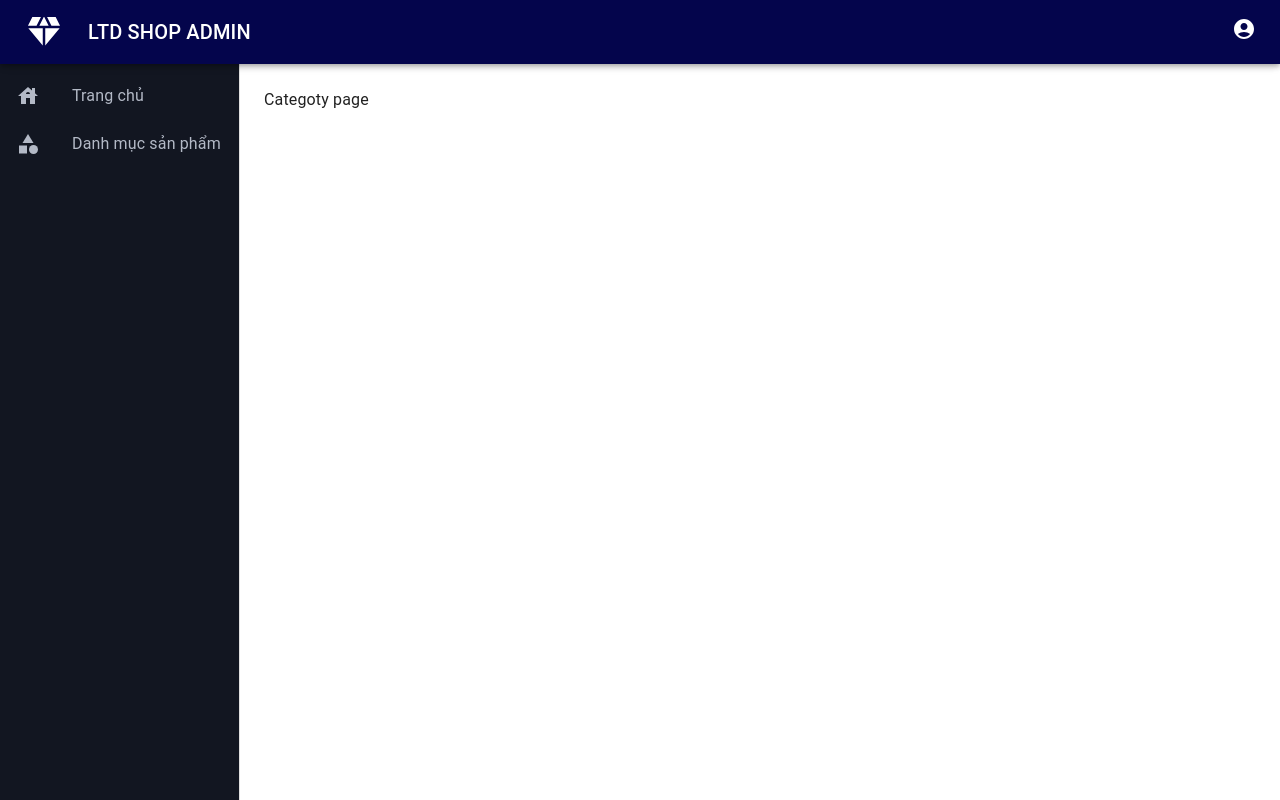
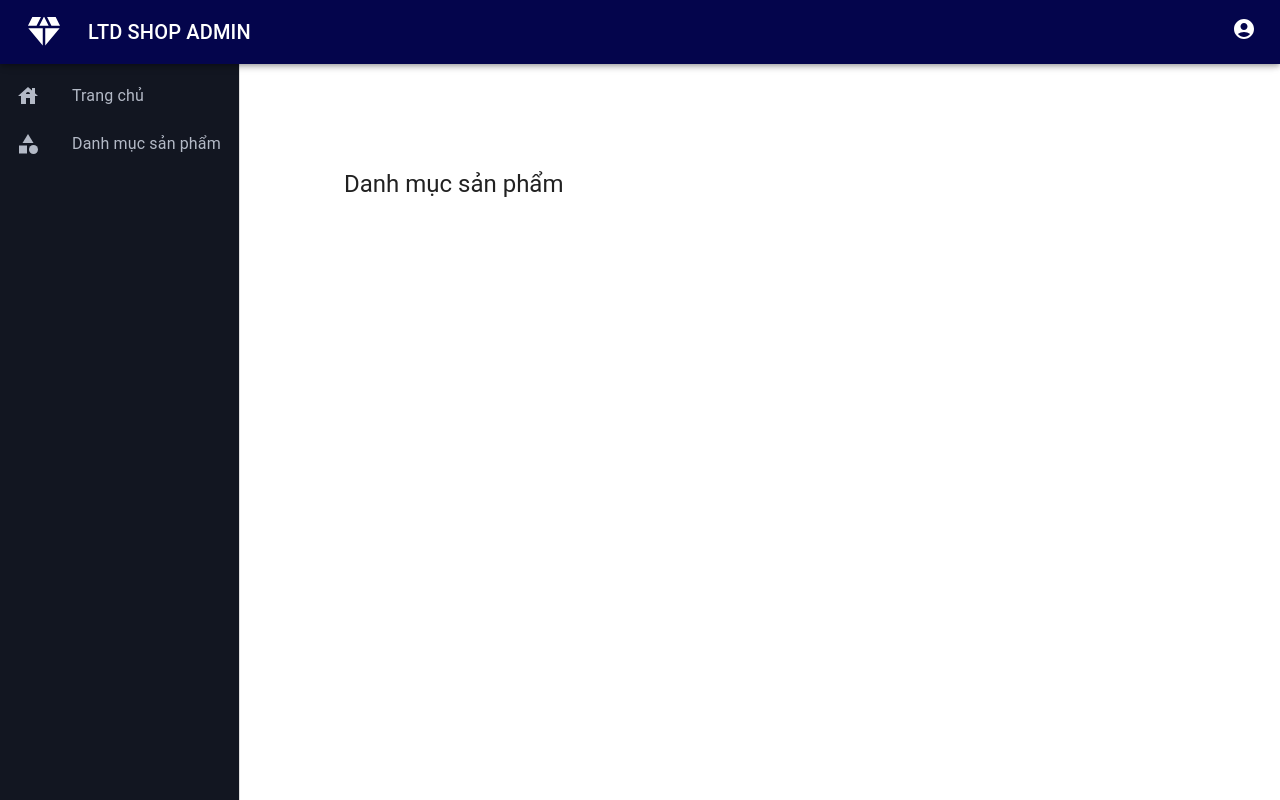
Before and after one commit to dunglt8200/admin-site-ltd-shop, a React (Vite) app: page /categories in a window 1280 px wide. Built offline with nearby package versions, Linux system fonts and the light colour scheme.

Commit message:
improve UI

```diff
--- a/src/assets/style.css
+++ b/src/assets/style.css
@@ -50,3 +50,8 @@
     background-color: var(--purple-color) !important;
     transition: background-color 0.3s ease, border-left 0.3s ease;
 }
+
+.box-main-category {
+    height: 50vh;
+    margin: 10vh;
+}
--- a/src/components/Menu.jsx
+++ b/src/components/Menu.jsx
@@ -23,7 +23,6 @@ function Menu() {
   const [menuActive, setMenuActive] = useState(null);
   const handleMenuClick = (index) => {
     setMenuActive(index);
-    console.log(`Menu active: ${index}`);
   };
 
   return (
--- a/src/pages/Category.jsx
+++ b/src/pages/Category.jsx
@@ -1,10 +1,11 @@
 import React from "react";
+import { Box, Typography } from "@mui/material";
 
 function Category () {
   return (
-    <>
-    Categoty page
-    </>
+    <Box className='box-main-category'>
+      <Typography variant="h5">Danh mục sản phẩm</Typography>
+    </Box>
   );
 };
 
```
